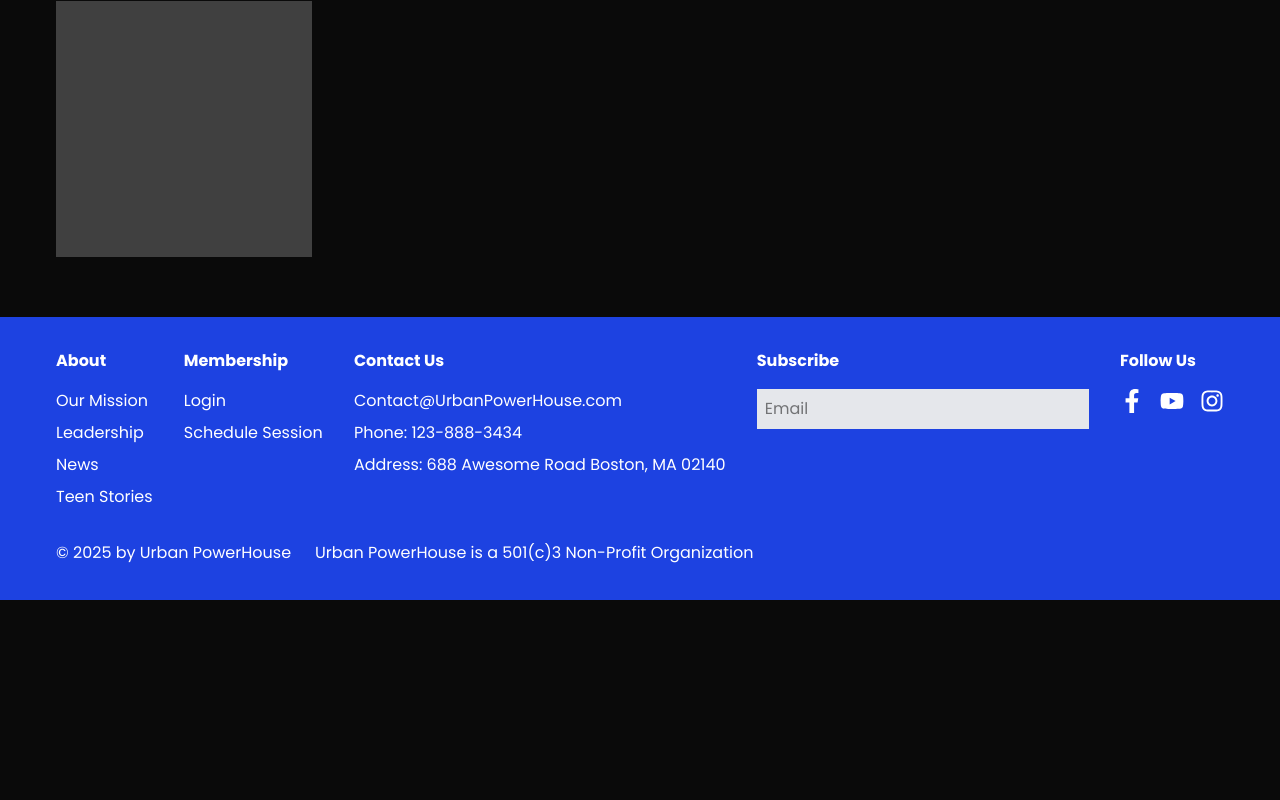
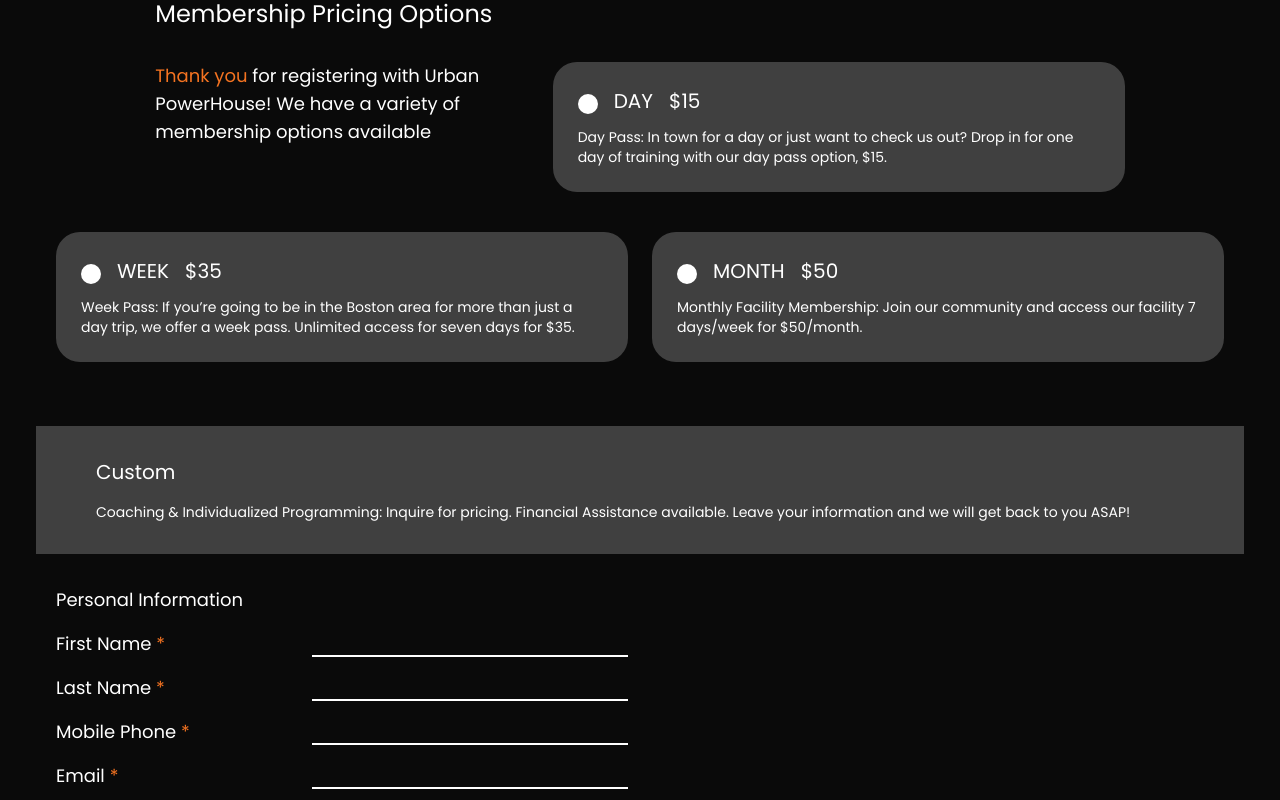
Before and after one commit to Artists-for-Humanity/urban-powerhouse, a Next.js app: page /Membership in a window 1280 px wide. Shown: the part 200-1000 px from the top of the page. Before the commit the page ends 800 px from the top, so only its background shows below. Built offline with nearby package versions, Linux system fonts and the light colour scheme.

Commit message:
made the options comp and the texts also the personal info, working on active button next

```diff
--- a/pages/Membership.tsx
+++ b/pages/Membership.tsx
@@ -4,34 +4,86 @@
 import Footer from "../components/Footer";
 import Container from "../components/Container";
 import Navigation from "../components/Navigation";
+import Button from "../components/Button";
 
 
 
 import '../app/globals.css';
 
-function MembershipOptions(){
+function MembershipOptions({type, price, description, onButtonClick}) {
     return (
-        <div className=" LOOKHERE bg-(--urban-grey)  w-64 h-64"></div>
+        <div className=" LOOKHERE bg-(--urban-grey)  col-span-6 rounded-3xl flex table-column border-(--urban-grey) border-25 mb-10" >
+            <div className="MemTextCon flex flex-row pb-3">
+              <div className="memSelCon justify-center items-center">
+                <button className="memSel size-px border-10 rounded-xl bg-(--urban-white) mr-4 " onClick = {onButtonClick}></button>
+              </div>
+
+
+              <div className="type pr-4 text-xl">
+                {type}
+              </div>
+              <div className="price text-xl">
+                {price}
+                </div>
+            </div>
+            <div className="description text-sm">
+              {description}
+            </div>
+        </div>
     )
 }
 
-function Test(){
-  return(
-    <div className="testText">test TEST TEST</div>
-  )
+function MemInput({ Info }) {
+  return (
+    <div className="memInputWrapper flex flex-row justify-between items-center col-start-2 col-end-6 pb-4">
+      <div className="Input text-lg">
+        {Info} <span className="text-(--urban-orange)">*</span>
+      </div>
+      <input type="text" className="border-b-2 text-right" />
+    </div>
+  );
 }
 
 
 
 export default function Membership() {
+  function handleClick() {
 
+  }
     return (
           <Grid className="gap-y-4">
             <Navigation/>
               <Container>
-                <MembershipOptions/>
-
-
+                <div className="membershipTitle col-start-2 col-end-6  text-2xl pb-8"> Membership Pricing Options</div>
+                <div className="membershipThanks col-start-2 col-end-6  text-lg pb-8"> <span className="text-(--urban-orange)">Thank you </span>for registering with Urban PowerHouse! We have a variety of membership options available</div>
+                <MembershipOptions type = {"DAY"} price = {"$15"} description = {"Day Pass: In town for a day or just want to check us out? Drop in for one day of training with our day pass option, $15."} onButtonClick={ () => handleClick()}/>
+                <MembershipOptions type = {"WEEK"} price = {"$35"} description = {"Week Pass: If you’re going to be in the Boston area for more than just a day trip, we offer a week pass. Unlimited access for seven days for $35."}  onButtonClick={ () => handleClick()}/>
+                <MembershipOptions type = {"MONTH"} price = {"$50"} description = {"Monthly Facility Membership: Join our community and access our facility 7 days/week for $50/month."}  onButtonClick={ () => handleClick()}/>
+                {/* <Button></Button> */}
+                <br/>
+                <div className="CUSTOM bg-(--urban-grey) py-8 col-span-full mx-[-20px]">
+        <div className="CustomTextCon mx-15 text-xl">
+            <div className="type pb-4">
+                Custom
+            </div>
+            <div className="description text-base text-sm">
+                Coaching & Individualized Programming: Inquire for pricing. Financial Assistance available. Leave your information and we will get back to you ASAP!
+            </div>
+        </div>
+    </div>
+    <div className="memInputSec flex flex-col col-start-1 col-end-7 pt-8">
+        <div className="memInputText text-lg pb-4">Personal Information</div>
+            <MemInput Info = {" First Name"}/>
+            <MemInput Info = {" Last Name"}/>
+            <MemInput Info = {" Mobile Phone"}/>
+            <MemInput Info = {" Email"}/>
+        {/* <Button>Submit</Button> */}
+        <div className="Message text-lg">Message</div>
+          <textarea
+            placeholder="Optional"
+            className="border-2 border-gray-400 border-opacity-25 h-50 w-full p-2 text-left align-top"
+            />
+            </div>
               </Container>
             <Footer />
           </Grid>
```
